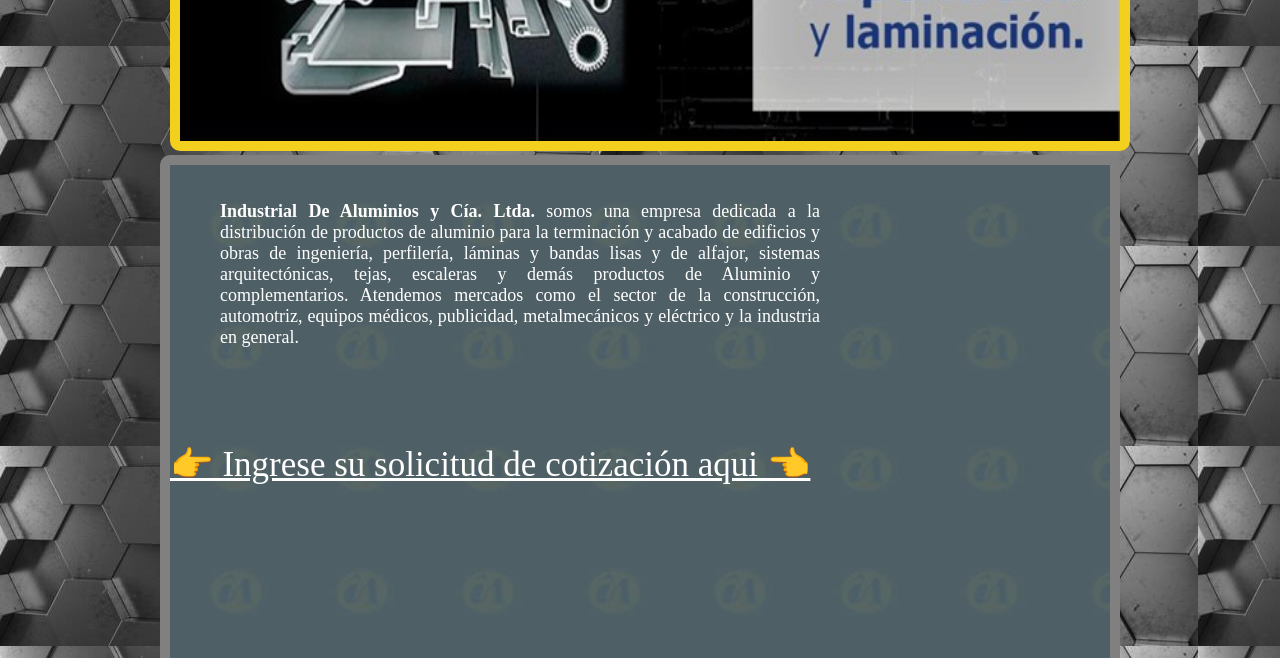
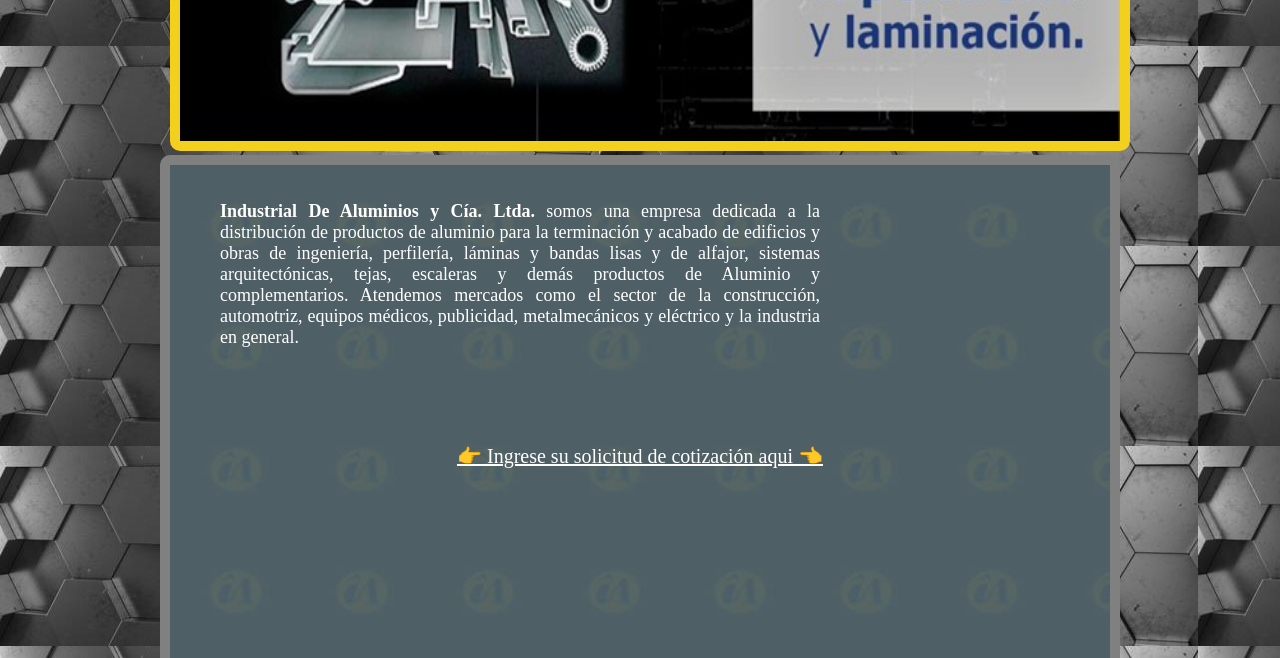
Before and after one commit to George27j/coursera-test, a plain HTML site: page Html-Css-Exercises/Industrial/Index.html in a window 1280 px wide. Shown: the part 554-1212 px from the top of the page. Drawn offline with Linux system fonts and the light colour scheme.

Commit message:
version 1.4

```diff
--- a/Html-Css-Exercises/Industrial/Styles.css
+++ b/Html-Css-Exercises/Industrial/Styles.css
@@ -80,11 +80,14 @@ body{
     padding-left: 50px;
 
 }
+#Consulta{
+    display: flex;
+    justify-content: center;
+    align-items: center;
+}
 
 #Consulta_link{
-    font-size: 35px;
-    height: 50px;
-    width: 500px;
+    font-size: 20px;
 }
 /*Termina la presentacion final*/
 
```
